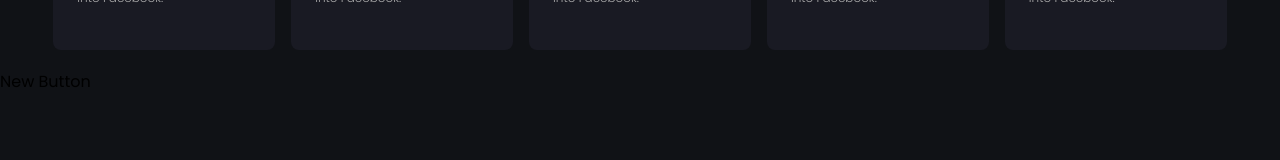
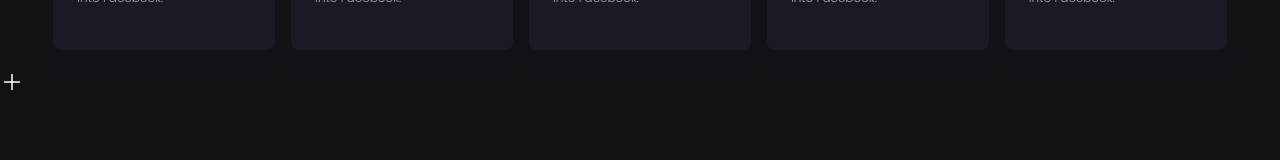
Before and after one commit to Janjanny/link-app-react, a React (Vite) app: page / in a window 1280 px wide. Shown: the part 421-581 px from the top of the page. Built offline with nearby package versions, Linux system fonts and the light colour scheme.

Commit message:
add action button

```diff
--- a/src/App.jsx
+++ b/src/App.jsx
@@ -1,3 +1,4 @@
+import ActionButton from "./components/ActionButton";
 import Bookmarks from "./components/Bookmarks";
 import Categories from "./components/Categories";
 import Footer from "./components/Footer";
@@ -11,7 +12,7 @@
         <Categories />
 
         <Bookmarks />
-        New Button
+        <ActionButton/>
       </main>
       <Footer />
     </>
--- /dev/null
+++ b/src/components/ActionButton.jsx
@@ -0,0 +1,12 @@
+import React from 'react'
+
+const ActionButton = () => {
+  return (
+    <div className='text-white cursor-pointer'><svg xmlns="http://www.w3.org/2000/svg" fill="none" viewBox="0 0 24 24" strokeWidth={1.5} stroke="currentColor" className="size-6">
+    <path strokeLinecap="round" strokeLinejoin="round" d="M12 4.5v15m7.5-7.5h-15" />
+  </svg>
+  </div>
+  )
+}
+
+export default ActionButton
```
